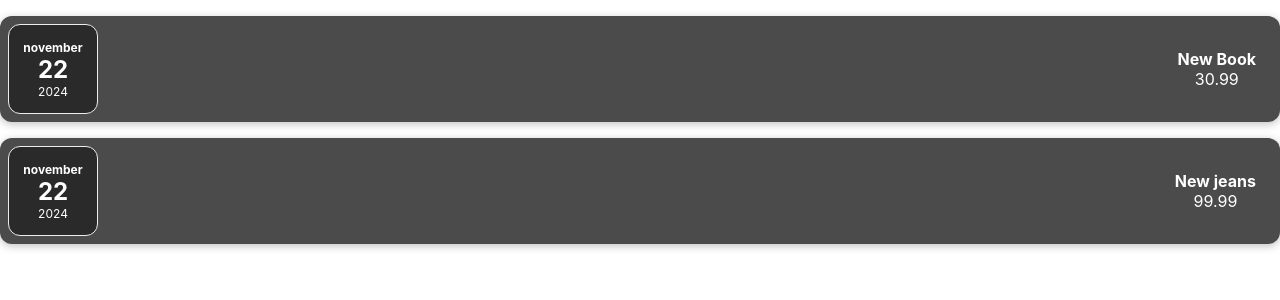
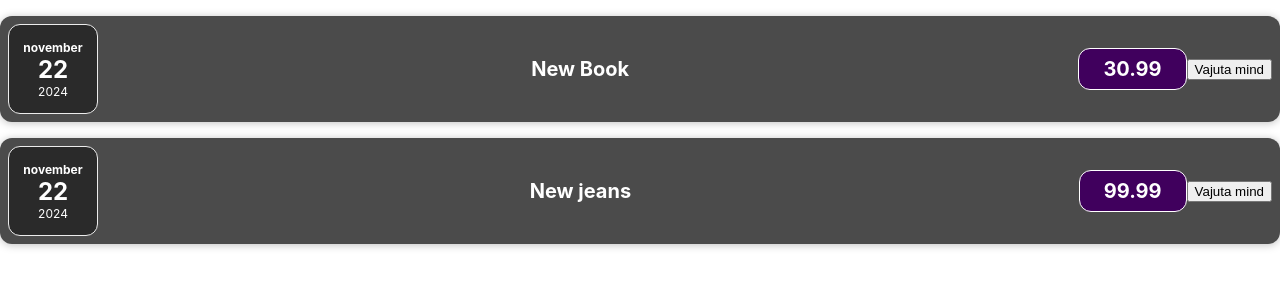
Before and after one commit to MikeRiverside/expenses, a React (Create React App) app: page / in a window 1280 px wide. Shown: the top 300 px of the page. Built offline with nearby package versions, Linux system fonts and the light colour scheme.

Commit message:
eraldi kaustad ja..

```diff
--- a/src/App.js
+++ b/src/App.js
@@ -1,6 +1,6 @@
 
 import './App.css';
-import ExpenseItem from './components/ExpenseItem';
+import ExpenseItem from './components/Expenses/ExpenseItem';
 
 const App = () => {
   const expenses = [
--- a/src/components/ExpenseItem.js
+++ /dev/null
@@ -1,19 +0,0 @@
-import ExpenseDate from "./ExpenseDate"
-import "./ExpenseItem.css"
-
-const ExpenseItem = (props) => {
-
-    console.log(props.data.date)
-
-
-    return (
-        <div className="expense-item">
-            <ExpenseDate date={props.data.date}/>
-            <div className="expense-item_description">
-                <h2>{props.data.title}</h2>
-                <div className="expense-item_price">{props.data.price}</div>
-            </div>
-         </div>)
-}
-
-export default ExpenseItem
--- /dev/null
+++ b/src/components/Expenses/ExpenseItem.js
@@ -0,0 +1,25 @@
+import ExpenseDate from "./ExpenseDate"
+import "./ExpenseItem.css"
+import Card from "../UI/Card"
+
+const ExpenseItem = (props) => {
+    const clickHandler = () => {
+        console.log("Vajutatud!")
+    }
+
+    console.log(props.data.date)
+
+
+    return (
+        <Card className="expense-item">
+            <ExpenseDate date={props.data.date}/>
+            <div className="expense-item__description">
+                <h2>{props.data.title}</h2>
+                <div className="expense-item__price">{props.data.price}</div>
+            </div>
+            <button onClick={clickHandler}>Vajuta mind</button>
+         </Card>
+    )
+}
+
+export default ExpenseItem
--- /dev/null
+++ b/src/components/UI/Card.css
@@ -0,0 +1,4 @@
+.card {
+    border-radius: 12px;
+    box-shadow: 0 1px 8px rgba(0, 0, 0, 0.25);
+}
--- /dev/null
+++ b/src/components/UI/Card.js
@@ -0,0 +1,11 @@
+import "./Card.css"
+
+const Card = (props) => {
+    const classes = "card " + props.className
+    return (
+        <div className={classes}>
+            {props.children}
+        </div>
+    )
+}
+export default Card
```
Also changed, not shown: src/components/Expenses/Expenses.css (added, +7 -0 lines), src/components/Expenses/Expenses.js (added, +12 -0 lines), src/components/Expenses/ExpenseDate.css (renamed from src/components/ExpenseDate.css), src/components/Expenses/ExpenseDate.js (renamed from src/components/ExpenseDate.js), src/components/Expenses/ExpenseItem.css (renamed from src/components/ExpenseItem.css).
